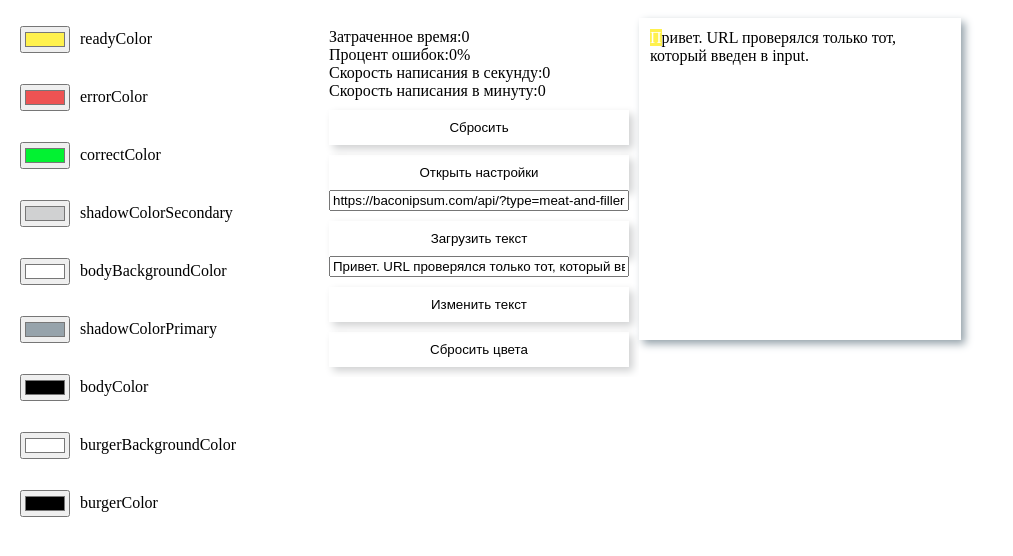
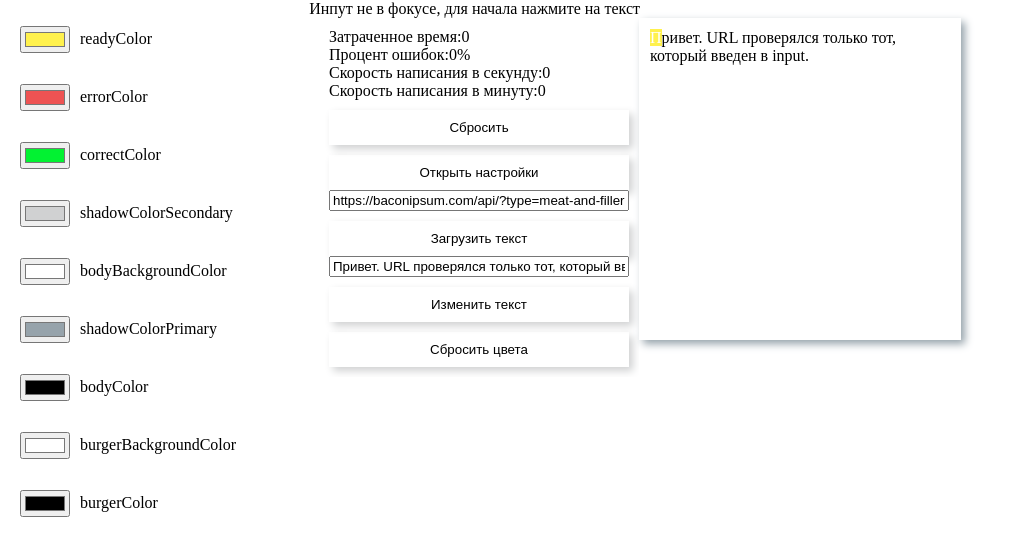
Before and after one commit to YatmanovEE/BWW, a React (Create React App) app in the folder client/: page / in a window 1280 px wide. Both pictures are taken after a click on the button "Открыть настройки". Shown: the top 556 px of the page, without its empty margins (0-1013 px from the left). Built offline with nearby package versions, Linux system fonts and the light colour scheme.

Commit message:
feat: add Notice component

```diff
--- a/client/src/App.tsx
+++ b/client/src/App.tsx
@@ -4,6 +4,7 @@ import ThemeApp from "./components/ThemeApp";
 import { ThemeChangedWrapper } from "./components/ThemeChangedWrapper";
 import { globalClassName } from "./App.global.className";
 import Modal from "./components/Modal";
+import Notice from "./components/Notice";
 
 const App = () => {
 	let className = globalClassName();
@@ -17,6 +18,7 @@ const App = () => {
 				</div>
 			</ThemeApp>
 			<Modal></Modal>
+			<Notice></Notice>
 		</>
 	);
 };
--- a/client/src/components/Corrector.tsx
+++ b/client/src/components/Corrector.tsx
@@ -1,4 +1,4 @@
-import { ChangeEventHandler, FC, useRef } from "react";
+import { ChangeEventHandler, FC, useEffect, useRef, useState } from "react";
 import { createUseStyles } from "react-jss";
 import { ConnectedProps, connect, useDispatch } from "react-redux";
 import { createClassName } from "../modules/join";
@@ -7,6 +7,7 @@ import {
 	changeStateCorrector,
 	updateInputValue,
 } from "../redux/actions/corrector";
+import { showNotice, closeNotice } from "../redux/actions/notice";
 import { ITheme } from "../redux/reducers/theme";
 import { IRootReducer } from "../redux/store/rootStore";
 
@@ -100,6 +101,9 @@ export const Corrector: FC<Props> = ({
 		theme,
 		timerStart: inputValue.length > 1,
 	});
+
+	const [inputFocus, setInputFocus] = useState<boolean>(false);
+
 	let join = createClassName(className);
 	let dispatch = useDispatch();
 	let inputRef = useRef<HTMLInputElement>(null);
@@ -122,7 +126,20 @@ export const Corrector: FC<Props> = ({
 			return dispatch(changeStateCorrector({ endTextState: true }));
 		}
 	};
-
+	useEffect(() => {
+		if (!inputFocus) {
+			dispatch(
+				showNotice({
+					text: "Инпут не в фокусе, для начала нажмите на текст",
+				})
+			);
+		} else {
+			dispatch(closeNotice());
+		}
+		return () => {
+			dispatch(closeNotice());
+		};
+	}, [dispatch, inputFocus]);
 	return (
 		<div
 			className={join("container", "corrector__container")}
@@ -134,6 +151,8 @@ export const Corrector: FC<Props> = ({
 				type="text"
 				name=""
 				id=""
+				onFocus={() => setInputFocus(true)}
+				onBlur={() => setInputFocus(false)}
 				className={join("inputText")}
 				onInput={inputHandler}
 				value={inputValue}
--- a/client/src/components/Modal.tsx
+++ b/client/src/components/Modal.tsx
@@ -63,6 +63,7 @@ const Modal: FC<IModal.Props> = ({ modal }) => {
 		};
 	}, [dispatch, modal.active, node]);
 
+	if (modal.active)
 		return (
 			<AnimatedPortal
 				whereElem={document.body}
@@ -76,6 +77,7 @@ const Modal: FC<IModal.Props> = ({ modal }) => {
 				</div>
 			</AnimatedPortal>
 		);
+	return null;
 };
 
 const mapStateToProps = ({ modal }: IRootReducer) => ({
--- /dev/null
+++ b/client/src/components/Notice.tsx
@@ -0,0 +1,37 @@
+import { FC } from "react";
+import { createUseStyles } from "react-jss";
+import { connect, ConnectedProps } from "react-redux";
+import { createClassName } from "../modules/join";
+import { IRootReducer } from "../redux/store/rootStore";
+
+const style = createUseStyles(
+	{
+		wrapper: {
+			position: "absolute",
+			top: 0,
+			right: "50%",
+		},
+	},
+	{
+		name: "notice",
+	}
+);
+
+const Notice: FC<ConnectedProps<typeof connector>> = ({ notice }) => {
+	const join = createClassName(style());
+	if (notice.active) {
+		return (
+			<div className={join("wrapper")}>
+				<span>{notice.text}</span>
+			</div>
+		);
+	}
+	return null;
+};
+
+const mapStateToProps = ({ notice }: IRootReducer) => ({
+	notice,
+});
+
+const connector = connect(mapStateToProps);
+export default connector(Notice);
--- /dev/null
+++ b/client/src/redux/actions/notice.ts
@@ -0,0 +1,30 @@
+import { INoticeState } from "./../reducers/notice";
+import { IAction } from "../reducers/types";
+import { ActionTypes } from "../types";
+
+export type INoticeAction<T> = IAction<ActionTypes.Notice, T>;
+
+export declare type NoticeAction<T> = (
+	payload: T
+) => INoticeAction<INoticeState>;
+
+export const showNotice: NoticeAction<Pick<INoticeState, "text">> = ({
+	text,
+}) => {
+	return {
+		type: ActionTypes.Notice.SHOW_NOTICE,
+		payload: {
+			active: true,
+			text,
+		},
+	};
+};
+export const closeNotice = (): INoticeAction<INoticeState> => {
+	return {
+		type: ActionTypes.Notice.HIDE_NOTICE,
+		payload: {
+			active: false,
+			text: "",
+		},
+	};
+};
--- /dev/null
+++ b/client/src/redux/reducers/notice.ts
@@ -0,0 +1,36 @@
+import { INoticeAction } from "./../actions/notice";
+import { Reducer } from "react";
+import { IModalAction } from "../actions/modal";
+import { ActionTypes } from "../types";
+
+export interface INoticeState {
+	active: boolean;
+	text: string;
+}
+
+const initialState: INoticeState = {
+	active: false,
+	text: "",
+};
+
+export type IModalReducer = INoticeState;
+
+export const noticeReducer: Reducer<
+	INoticeState,
+	INoticeAction<INoticeState>
+> = (state = initialState, action) => {
+	switch (action.type) {
+		case ActionTypes.Notice.SHOW_NOTICE:
+			return {
+				...state,
+				...action.payload,
+			};
+		case ActionTypes.Notice.HIDE_NOTICE:
+			return {
+				...state,
+				active: action.payload.active,
+			};
+		default:
+			return state;
+	}
+};
--- a/client/src/redux/store/rootStore.ts
+++ b/client/src/redux/store/rootStore.ts
@@ -1,3 +1,4 @@
+import { INoticeState, noticeReducer } from "./../reducers/notice";
 import { combineReducers } from "redux";
 import {
 	BlackboardWithWordsState,
@@ -13,6 +14,7 @@ export interface IRootReducer {
 	modal: IModalState;
 	blackBoardWithWords: BlackboardWithWordsState;
 	corrector: correctorState;
+	notice: INoticeState;
 }
 
 //TODO Найти связать интерфейс и rootReducer
@@ -22,4 +24,5 @@ export const rootReducer = combineReducers({
 	modal: ModalReducer,
 	blackBoardWithWords: reducerBlackboardWithWords,
 	corrector: reducerCorrector,
+	notice: noticeReducer,
 });
--- a/client/src/redux/types.ts
+++ b/client/src/redux/types.ts
@@ -20,4 +20,8 @@ export namespace ActionTypes {
 		RESET = "corrector/RESET",
 		ADD_COUNT_MISTATE = "corrector/ADD_COUNT_MISTATE",
 	}
+	export enum Notice {
+		SHOW_NOTICE = "NOTICE/SHOW",
+		HIDE_NOTICE = "NOTICE/HIDE",
+	}
 }
```
Lines whose indentation alone changed are shown as unchanged.
